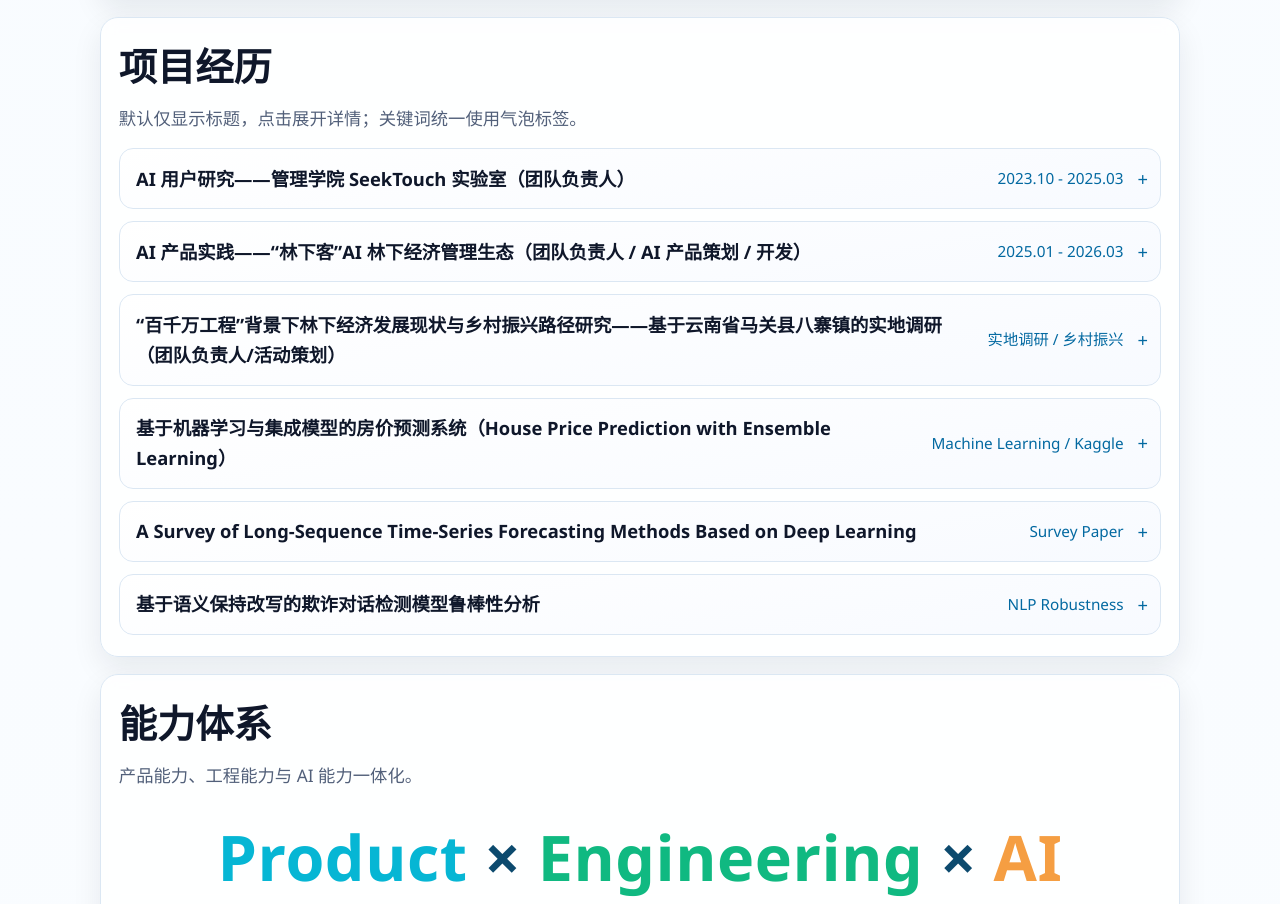
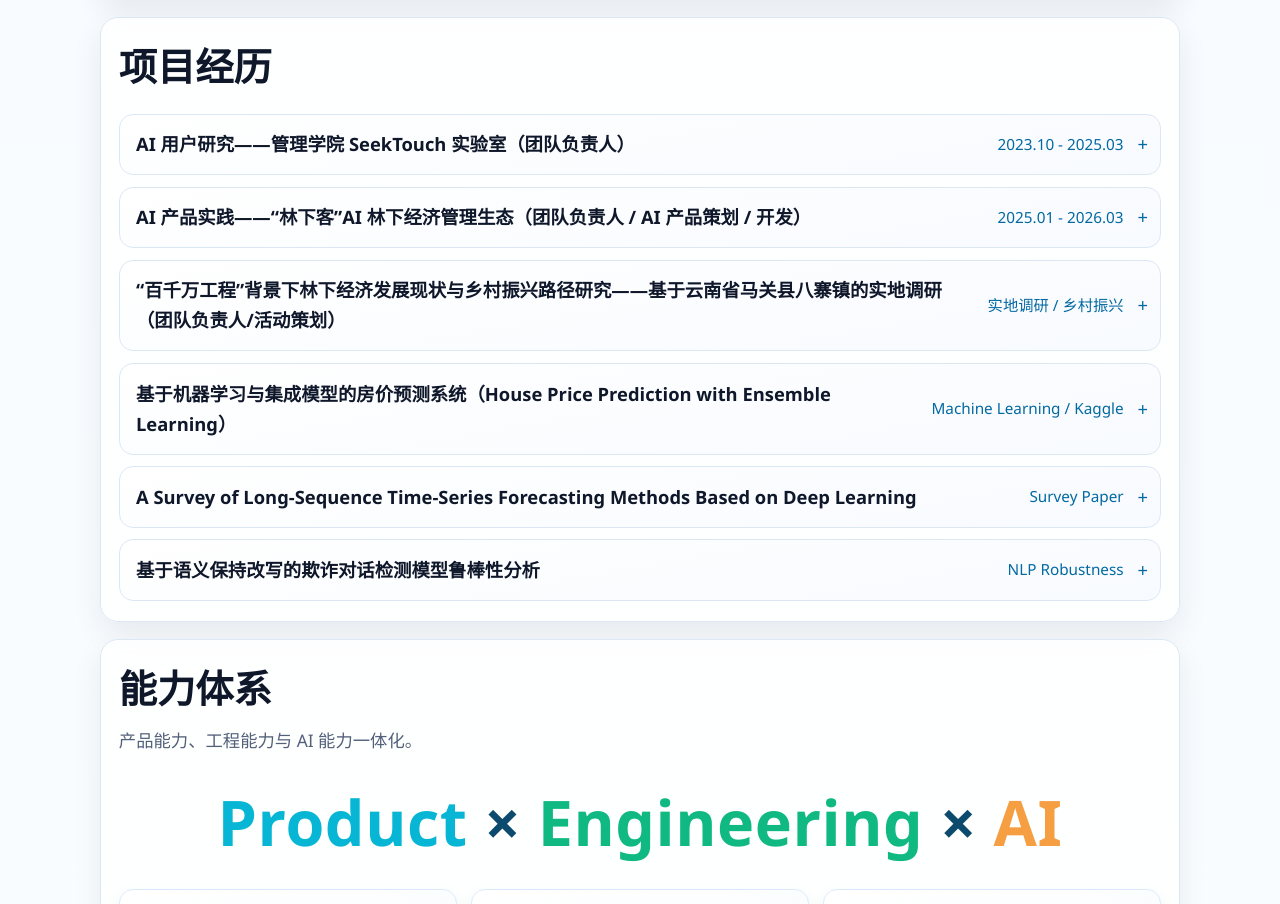
Before and after one commit to lovvvvvve-Haibara/Chen_Liang, a plain HTML site: page index.html in a window 1280 px wide. Shown: the part 1420-2324 px from the top of the page. Drawn offline with Linux system fonts and the light colour scheme.

Commit message:
modified:   index.html

```diff
--- a/index.html
+++ b/index.html
@@ -213,7 +213,6 @@
       <section class="section card" id="projects">
         <div class="section-head">
           <h2>项目经历</h2>
-          <p>默认仅显示标题，点击展开详情；关键词统一使用气泡标签。</p>
         </div>
 
         <ul class="project-list">
```
